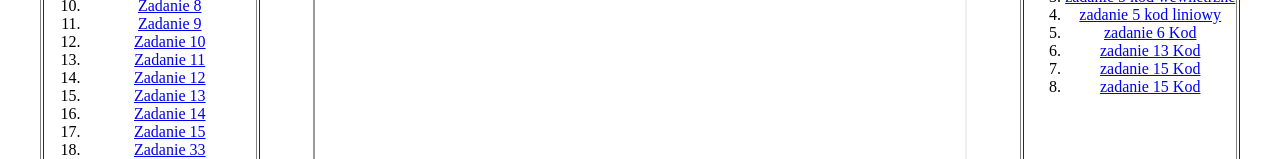
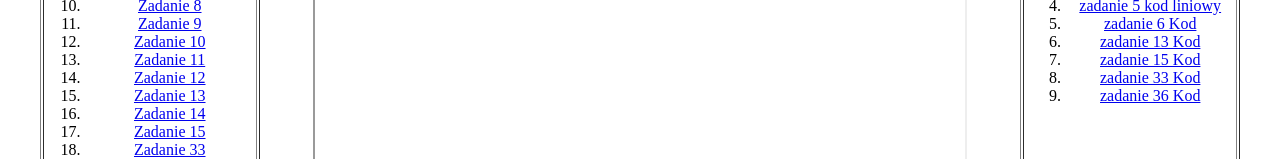
Before and after one commit to SebastianParniewicz/z15plus, a plain HTML site: page index.html in a window 1280 px wide. Shown: the part 343-502 px from the top of the page. Drawn offline with Linux system fonts and the light colour scheme.

Commit message:
Update index.html

```diff
--- a/index.html
+++ b/index.html
@@ -46,8 +46,8 @@ Kody do zadan:
  <li><a href="Kod_zadanie6_Parn.html" target="glowna">zadanie 6 Kod</a></li>
     <li><a href="Kod_zadanie13_Parn.html" target="glowna">zadanie 13 Kod</a> </li>
     <li><a href="Kod_zadanie15_Parn.html" target="glowna">zadanie 15 Kod</a> </li>
-	<li><a href="Kod_zadanie15_Parn.html" target="glowna">zadanie 15 Kod</a> </li>
-
+	<li><a href="Kod_zadanie33_Parn.html" target="glowna">zadanie 33 Kod</a> </li>
+      <li><a href="Kod_zadanie36_Parn.html" target="glowna">zadanie 36 Kod</a> </li>
 </tr>
 </table>
 <!--Sebastian Parniewicz-->
```
